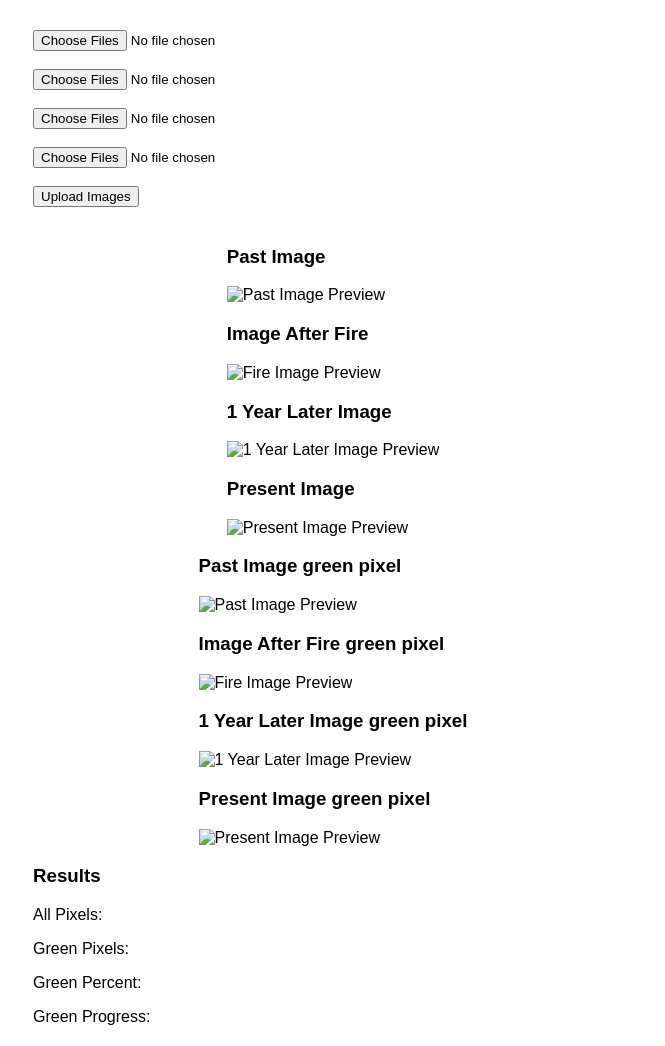
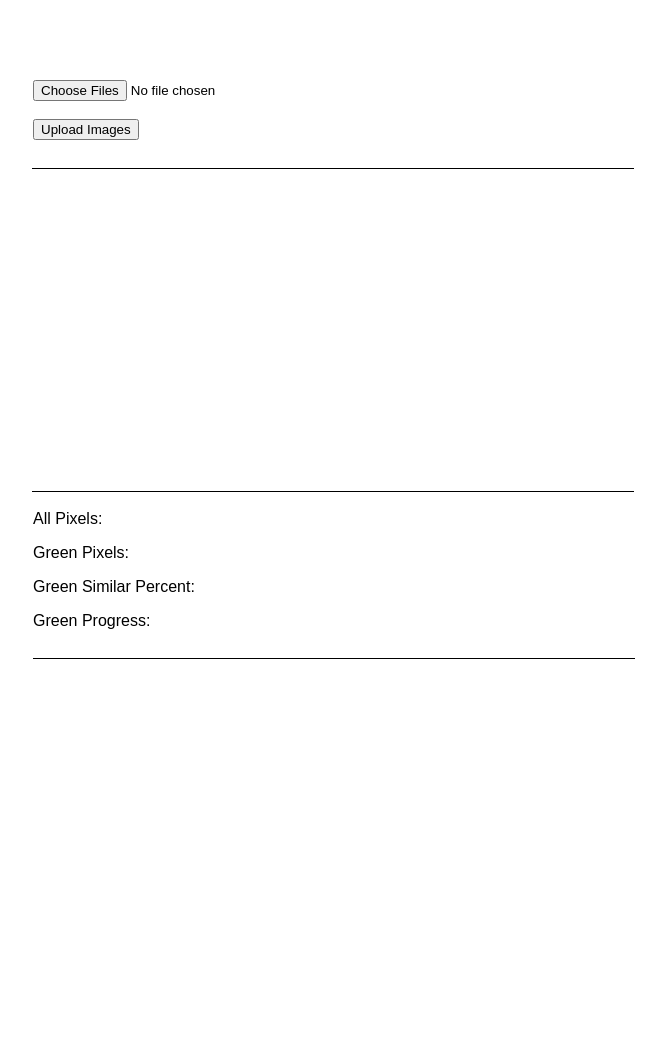
Before and after one commit to bgk614/Post-Wildfire-Vegetation-Recovery-Progress-Measurement-and-Visualization-Service, a plain HTML site: page Index.html in a window 1280 px wide. Shown: the whole page, without its empty margins (307-972 px from the left). After the commit the page ends 879 px from the top, so only its background shows below. Drawn offline with nearby package versions, Linux system fonts and the light colour scheme.

Commit message:
Update Index.html

```diff
--- a/Index.html
+++ b/Index.html
@@ -1,63 +1,39 @@
 <!DOCTYPE html>
-<html lang="ko">
+<html lang="en">
 <head>
     <meta charset="UTF-8">
     <meta name="viewport" content="width=device-width, initial-scale=1.0">
-    <title>greenProgress</title>
+    <title>Green Pixel Progress</title>
     <link rel="stylesheet" href="styles.css">
+    <!-- <script src="https://cdn.jsdelivr.net/npm/chart.js"></script> -->
+    <script src="https://cdn.jsdelivr.net/npm/chart.js@3.5.1/dist/chart.min.js"></script>
 </head>
 <body>
     <form id="uploadForm" action="/upload" enctype="multipart/form-data">
-        <input type="file" id="pastImage" name="images" accept="image/*" multiple><br><br>
-        <input type="file" id="fireImage" name="images" accept="image/*" multiple><br><br>
-        <input type="file" id="1YearlaterImage" name="images" accept="image/*" multiple><br><br>
-        <input type="file" id="presentImage" name="images" accept="image/*" multiple><br><br>
-        <button type="submit">Upload Images</button>
+        <input type="file" id="Image" name="images" accept="image/*" multiple><br><br>
+        <button type="submit" class="submitButton">Upload Images</button>
     </form>
-    <div class="images-preview-container">
-        <div class="image-preview" id="imagePreview1">
-            <h3>Past Image</h3>
-            <img src="" alt="Past Image Preview" id="pastImageDisplay">
+    <hr color="black" size="1px" width="600px">
+    <div class="image-container">
+        <div class="srcImageContainer"></div>
+        <div class="greenImageContainer"></div>
+        <div class="changeImageContainer"></div>
+    </div>
+    <hr color="black" size="1px" width="600px">
+    <div id="results">
+        <div id="resultText">
+            <p id="allPixel">All Pixels: </p>
+            <p id="greenPixel">Green Pixels: </p>
+            <p id="greenPercent">Green Similar Percent: </p>
+            <p id="greenProgress">Green Progress: </p>
         </div>
-        <div class="image-preview" id="imagePreview2">
-            <h3>Image After Fire</h3>
-            <img src="" alt="Fire Image Preview" id="fireImageDisplay">
-        </div>
-        <div class="image-preview" id="imagePreview3">
-            <h3>1 Year Later Image</h3>
-            <img src="" alt="1 Year Later Image Preview" id="1YearlaterImageDisplay">
-        </div>
-        <div class="image-preview" id="imagePreview4">
-            <h3>Present Image</h3>
-            <img src="" alt="Present Image Preview" id="presentImageDisplay">
-        </div>
-    </div>
-    <div class="images-preview-container">
-        <div class="image-preview" id="imagePreview1">
-            <h3>Past Image green pixel</h3>
-            <img src="" alt="Past Image Preview" id="pastImageDisplay">
-        </div>
-        <div class="image-preview" id="imagePreview2">
-            <h3>Image After Fire green pixel</h3>
-            <img src="" alt="Fire Image Preview" id="fireImageDisplay">
-        </div>
-        <div class="image-preview" id="imagePreview3">
-            <h3>1 Year Later Image green pixel</h3>
-            <img src="" alt="1 Year Later Image Preview" id="1YearlaterImageDisplay">
-        </div>
-        <div class="image-preview" id="imagePreview4">
-            <h3>Present Image green pixel</h3>
-            <img src="" alt="Present Image Preview" id="presentImageDisplay">
+        <hr color="black" size="1px" width="600px">
+        <div class="chart-container">
+            <canvas id="greenPixelChart"></canvas>
+            <canvas id="similarPercentChart"></canvas>
+            <canvas id="greenProgressChart"></canvas>
         </div>
     </div>
     <script src="script.js"></script>
-    <div id="results">
-        <h3>Results</h3>
-        <p id="allPixel">All Pixels: </p>
-        <p id="greenPixel">Green Pixels: </p>
-        <p id="greenPercent">Green Percent: </p>
-        <p id="greenProgress">Green Progress: </p>
-    </div>
-
 </body>
 </html>
```
